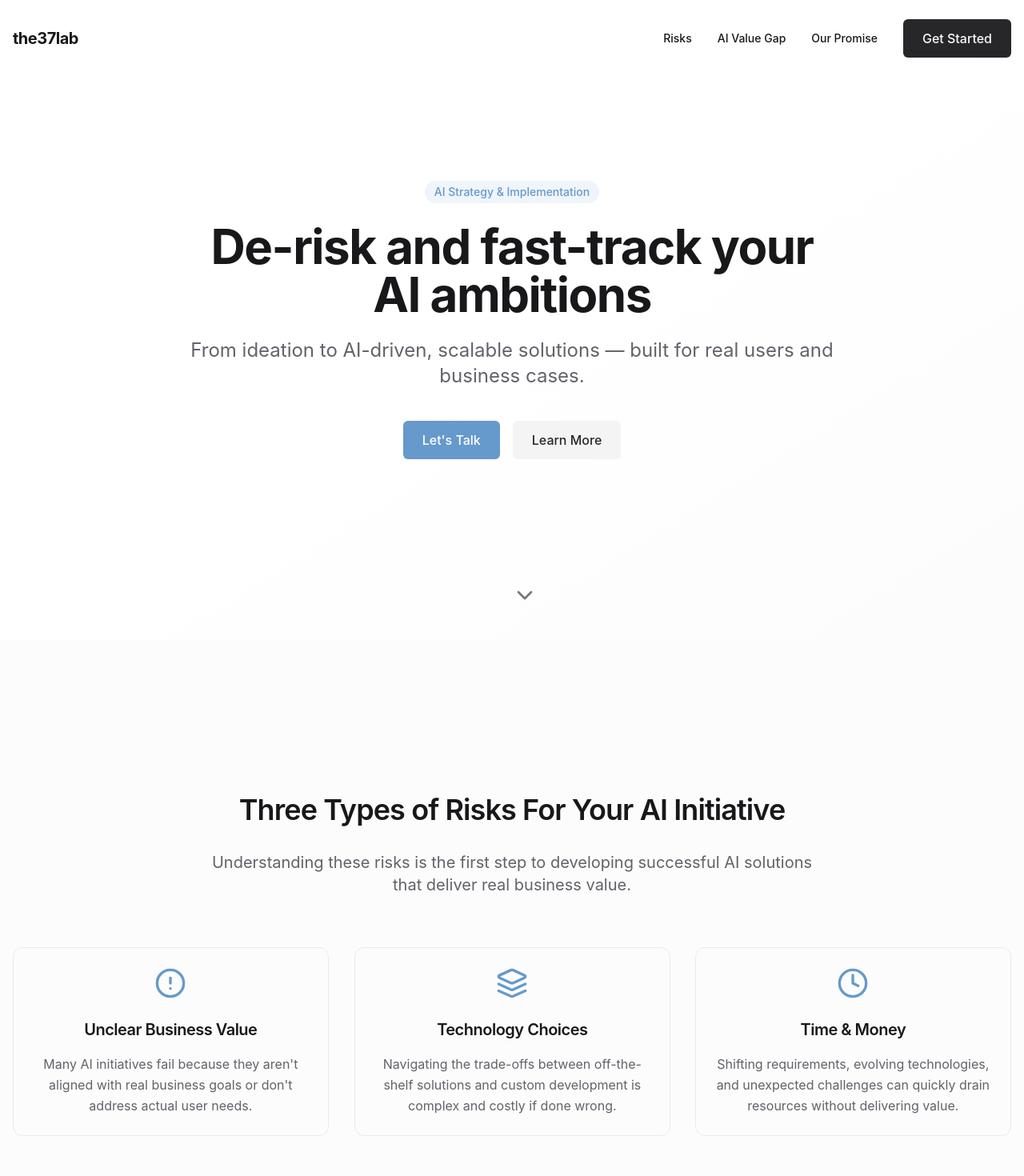
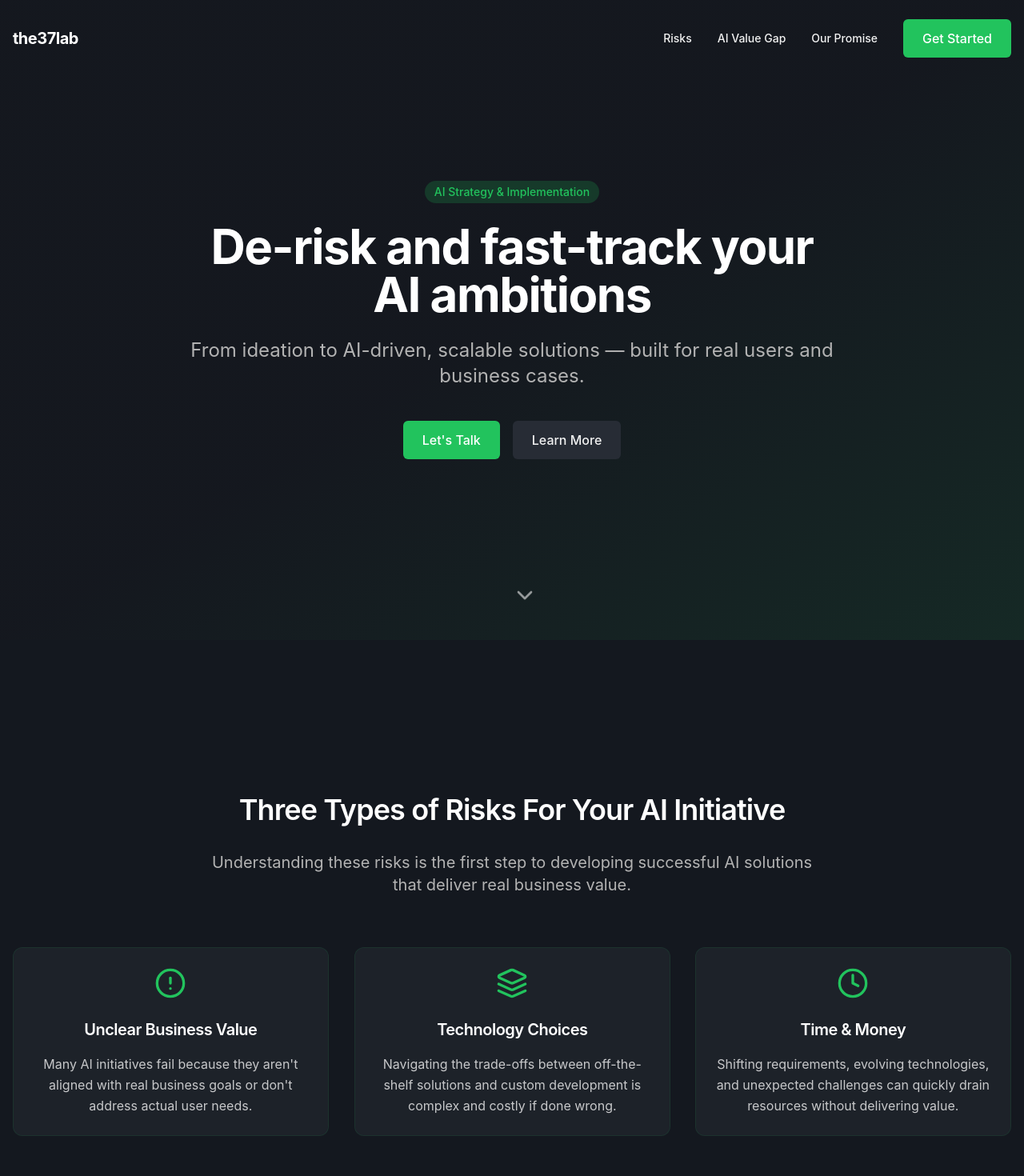
Before and after one commit to adoer-platform/the37lab-v2, a React (Vite) app: page / in a window 1280 px wide. Shown: the top 1470 px of the page at 80% size. Built offline with nearby package versions, Linux system fonts and the light colour scheme.

Commit message:
Update site theme
Update the site to use a dark background, green colors, and whiter fonts for a light-on-dark theme.

```diff
--- a/src/components/Hero.tsx
+++ b/src/components/Hero.tsx
@@ -12,16 +12,16 @@ const Hero = () => {
   return (
     <section className="relative min-h-screen flex items-center justify-center overflow-hidden">
       {/* Background gradient */}
-      <div className="absolute inset-0 bg-gradient-to-br from-background via-background to-secondary/30 z-0"></div>
+      <div className="absolute inset-0 bg-gradient-to-br from-background via-background to-accent/10 z-0"></div>
 
       {/* Content Container */}
       <div className="container mx-auto px-4 relative z-10 pt-20 md:pt-0">
         <div className="max-w-4xl mx-auto text-center">
-          <span className="inline-block px-3 py-1 mb-6 rounded-full bg-accent/10 text-accent text-sm font-medium animate-fade-in">
+          <span className="inline-block px-3 py-1 mb-6 rounded-full bg-accent/20 text-accent text-sm font-medium animate-fade-in">
             AI Strategy & Implementation
           </span>
 
-          <h1 className="font-bold mb-6 animate-slide-up" style={{ animationDelay: "0.2s" }}>
+          <h1 className="font-bold mb-6 animate-slide-up text-white" style={{ animationDelay: "0.2s" }}>
             De-risk and fast-track your AI&nbsp;ambitions
           </h1>
 
--- a/src/components/Navbar.tsx
+++ b/src/components/Navbar.tsx
@@ -23,7 +23,7 @@ const Navbar = () => {
     >
       <div className="container mx-auto px-4 flex items-center justify-between">
         <div className="flex items-center">
-          <a href="/" className="text-xl font-bold tracking-tight">
+          <a href="/" className="text-xl font-bold tracking-tight text-white">
             the37lab
           </a>
         </div>
@@ -32,25 +32,25 @@ const Navbar = () => {
         <div className="hidden md:flex items-center space-x-8">
           <a
             href="#risks"
-            className="text-sm font-medium hover:text-accent transition-colors"
+            className="text-sm font-medium text-foreground hover:text-accent transition-colors"
           >
             Risks
           </a>
           <a
             href="#ai-value-gap"
-            className="text-sm font-medium hover:text-accent transition-colors"
+            className="text-sm font-medium text-foreground hover:text-accent transition-colors"
           >
             AI Value Gap
           </a>
           <a
             href="#promise"
-            className="text-sm font-medium hover:text-accent transition-colors"
+            className="text-sm font-medium text-foreground hover:text-accent transition-colors"
           >
             Our Promise
           </a>
           <a
             href="#contact"
-            className="primary-btn"
+            className="accent-btn"
           >
             Get Started
           </a>
@@ -68,7 +68,7 @@ const Navbar = () => {
 
       {/* Mobile Navigation Menu */}
       {isMobileMenuOpen && (
-        <div className="md:hidden bg-background border-t border-border/50 animate-slide-down">
+        <div className="md:hidden bg-background/95 backdrop-blur-md border-t border-accent/10 animate-slide-down">
           <div className="container mx-auto px-4 py-4 flex flex-col space-y-4">
             <a
               href="#risks"
@@ -93,7 +93,7 @@ const Navbar = () => {
             </a>
             <a
               href="#contact"
-              className="primary-btn inline-block text-center"
+              className="accent-btn inline-block text-center"
               onClick={() => setIsMobileMenuOpen(false)}
             >
               Get Started
--- a/src/components/NextStepsSection.tsx
+++ b/src/components/NextStepsSection.tsx
@@ -31,14 +31,14 @@ const NextStepsSection = () => {
   }, []);
 
   return (
-    <section id="contact" className="py-24 bg-primary text-primary-foreground" ref={sectionRef}>
+    <section id="contact" className="py-24 bg-secondary" ref={sectionRef}>
       <div className="section-container">
         <div className="max-w-3xl mx-auto text-center">
-          <h2 className={`section-title ${isVisible ? "animate-slide-up" : "opacity-0"}`}>
+          <h2 className={`section-title text-white ${isVisible ? "animate-slide-up" : "opacity-0"}`}>
             Next Steps
           </h2>
           <p
-            className={`text-xl text-primary-foreground/80 mb-10 ${isVisible ? "animate-slide-up" : "opacity-0"}`}
+            className={`text-xl text-foreground/80 mb-10 ${isVisible ? "animate-slide-up" : "opacity-0"}`}
             style={{ animationDelay: "0.2s" }}
           >
             Let's discuss your challenges and explore how AI can deliver pragmatic, engaging, and risk-reduced solutions for your business.
--- a/src/components/RiskSection.tsx
+++ b/src/components/RiskSection.tsx
@@ -52,10 +52,10 @@ const RiskSection = () => {
   ];
 
   return (
-    <section id="risks" className="py-24 bg-secondary/30" ref={sectionRef}>
+    <section id="risks" className="py-24 bg-background" ref={sectionRef}>
       <div className="section-container">
         <div className="text-center max-w-3xl mx-auto mb-16">
-          <h2 className={`section-title ${isVisible ? "animate-slide-up" : "opacity-0"}`}>
+          <h2 className={`section-title text-white ${isVisible ? "animate-slide-up" : "opacity-0"}`}>
             Three Types of Risks For Your AI Initiative
           </h2>
           <p className={`text-xl text-muted-foreground ${isVisible ? "animate-slide-up" : "opacity-0"}`} style={{ animationDelay: "0.2s" }}>
@@ -72,8 +72,8 @@ const RiskSection = () => {
             >
               <div className="flex flex-col items-center text-center">
                 <div className="mb-6">{risk.icon}</div>
-                <h3 className="text-xl font-semibold mb-4">{risk.title}</h3>
-                <p className="text-muted-foreground">{risk.description}</p>
+                <h3 className="text-xl font-semibold mb-4 text-white">{risk.title}</h3>
+                <p className="text-foreground/80">{risk.description}</p>
               </div>
             </div>
           ))}
--- a/src/components/WhyUsSection.tsx
+++ b/src/components/WhyUsSection.tsx
@@ -58,10 +58,10 @@ const WhyUsSection = () => {
   ];
 
   return (
-    <section className="py-24 bg-secondary/30" ref={sectionRef}>
+    <section className="py-24 bg-background" ref={sectionRef}>
       <div className="section-container">
         <div className="text-center max-w-3xl mx-auto mb-16">
-          <h2 className={`section-title ${isVisible ? "animate-slide-up" : "opacity-0"}`}>
+          <h2 className={`section-title text-white ${isVisible ? "animate-slide-up" : "opacity-0"}`}>
             Why Engage With the37lab?
           </h2>
           <p className={`text-xl text-muted-foreground ${isVisible ? "animate-slide-up" : "opacity-0"}`} style={{ animationDelay: "0.2s" }}>
@@ -73,17 +73,17 @@ const WhyUsSection = () => {
           {reasons.map((reason, index) => (
             <div
               key={index}
-              className={`flex items-start gap-6 p-6 rounded-xl bg-background border border-border hover:border-accent/20 transition-all hover:shadow-sm ${
+              className={`flex items-start gap-6 p-6 rounded-xl bg-secondary/50 border border-accent/10 hover:border-accent/30 transition-all hover:shadow-md ${
                 isVisible ? "animate-scale-in" : "opacity-0"
               }`}
               style={{ animationDelay: reason.delay }}
             >
-              <div className="bg-accent/10 rounded-full p-3 flex-shrink-0">
+              <div className="bg-accent/20 rounded-full p-3 flex-shrink-0">
                 {reason.icon}
               </div>
               <div>
-                <h3 className="text-lg font-semibold mb-2">{reason.title}</h3>
-                <p className="text-muted-foreground">{reason.description}</p>
+                <h3 className="text-lg font-semibold mb-2 text-white">{reason.title}</h3>
+                <p className="text-foreground/80">{reason.description}</p>
               </div>
             </div>
           ))}
--- a/src/index.css
+++ b/src/index.css
@@ -5,33 +5,33 @@
 
 @layer base {
   :root {
-    --background: 0 0% 100%;
-    --foreground: 240 5% 10%;
+    --background: 220 20% 10%;
+    --foreground: 0 0% 95%;
 
-    --card: 0 0% 100%;
-    --card-foreground: 240 5% 10%;
+    --card: 220 20% 13%;
+    --card-foreground: 0 0% 95%;
 
-    --popover: 0 0% 100%;
-    --popover-foreground: 240 5% 10%;
+    --popover: 220 20% 13%;
+    --popover-foreground: 0 0% 95%;
 
-    --primary: 240 4% 16%;
-    --primary-foreground: 0 0% 98%;
+    --primary: 0 0% 95%;
+    --primary-foreground: 220 20% 10%;
 
-    --secondary: 240 5% 96%;
-    --secondary-foreground: 240 4% 16%;
+    --secondary: 220 15% 18%;
+    --secondary-foreground: 0 0% 95%;
 
-    --muted: 240 5% 96%;
-    --muted-foreground: 240 4% 40%;
+    --muted: 220 15% 18%;
+    --muted-foreground: 0 0% 70%;
 
-    --accent: 210 50% 60%;
+    --accent: 142 70% 45%;
     --accent-foreground: 0 0% 100%;
 
-    --destructive: 0 84.2% 60.2%;
+    --destructive: 0 84% 60%;
     --destructive-foreground: 0 0% 98%;
 
-    --border: 240 5% 92%;
-    --input: 240 5% 92%;
-    --ring: 240 5% 40%;
+    --border: 220 15% 20%;
+    --input: 220 15% 20%;
+    --ring: 142 70% 45%;
 
     --radius: 0.5rem;
 
@@ -85,11 +85,11 @@
   }
 
   .glass-card {
-    @apply bg-white/70 backdrop-blur-md border border-white/20 shadow-sm;
+    @apply bg-secondary/70 backdrop-blur-md border border-accent/10 shadow-md;
   }
 
   .glass-nav {
-    @apply bg-white/70 backdrop-blur-lg border-b border-white/10 shadow-sm;
+    @apply bg-background/80 backdrop-blur-lg border-b border-accent/10 shadow-md;
   }
 
   .section-container {
@@ -106,12 +106,12 @@
 
   .primary-btn {
     @apply px-6 py-3 bg-primary text-primary-foreground rounded-md font-medium transition-all
-           hover:bg-primary/90 active:scale-[0.98] focus:outline-none focus:ring-2 focus:ring-primary/50;
+           hover:bg-primary/90 active:scale-[0.98] focus:outline-none focus:ring-2 focus:ring-accent/50;
   }
 
   .secondary-btn {
     @apply px-6 py-3 bg-secondary text-secondary-foreground rounded-md font-medium transition-all
-           hover:bg-secondary/80 active:scale-[0.98] focus:outline-none focus:ring-2 focus:ring-primary/50;
+           hover:bg-secondary/80 active:scale-[0.98] focus:outline-none focus:ring-2 focus:ring-accent/50;
   }
 
   .accent-btn {
@@ -120,12 +120,12 @@
   }
 
   .card-highlight {
-    @apply relative overflow-hidden rounded-xl p-6 border border-border hover:border-accent/20 transition-colors;
+    @apply relative overflow-hidden rounded-xl p-6 border border-accent/10 hover:border-accent/30 transition-colors bg-secondary/50;
   }
 
   .card-highlight::before {
     content: "";
-    @apply absolute inset-0 bg-gradient-to-br from-accent/5 to-accent/0 opacity-0 transition-opacity duration-300;
+    @apply absolute inset-0 bg-gradient-to-br from-accent/5 to-transparent opacity-0 transition-opacity duration-300;
   }
 
   .card-highlight:hover::before {
--- a/src/pages/NotFound.tsx
+++ b/src/pages/NotFound.tsx
@@ -1,3 +1,4 @@
+
 import { useLocation } from "react-router-dom";
 import { useEffect } from "react";
 
@@ -12,11 +13,11 @@ const NotFound = () => {
   }, [location.pathname]);
 
   return (
-    <div className="min-h-screen flex items-center justify-center bg-gray-100">
+    <div className="min-h-screen flex items-center justify-center bg-background">
       <div className="text-center">
-        <h1 className="text-4xl font-bold mb-4">404</h1>
-        <p className="text-xl text-gray-600 mb-4">Oops! Page not found</p>
-        <a href="/" className="text-blue-500 hover:text-blue-700 underline">
+        <h1 className="text-4xl font-bold mb-4 text-white">404</h1>
+        <p className="text-xl text-foreground/80 mb-4">Oops! Page not found</p>
+        <a href="/" className="text-accent hover:text-accent/80 underline">
           Return to Home
         </a>
       </div>
```
Also changed, not shown: src/components/PromiseSection.tsx (+7 -7 lines).
